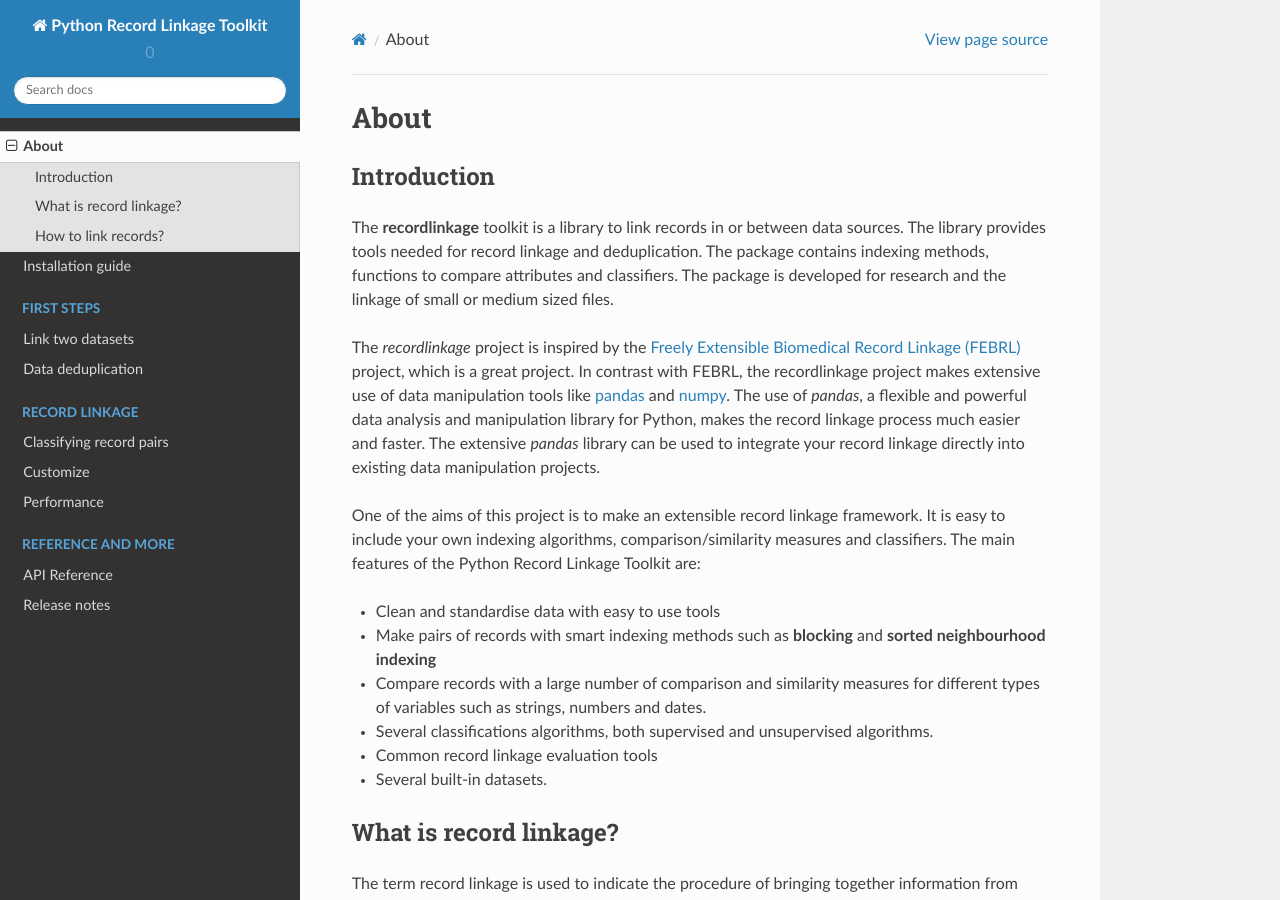
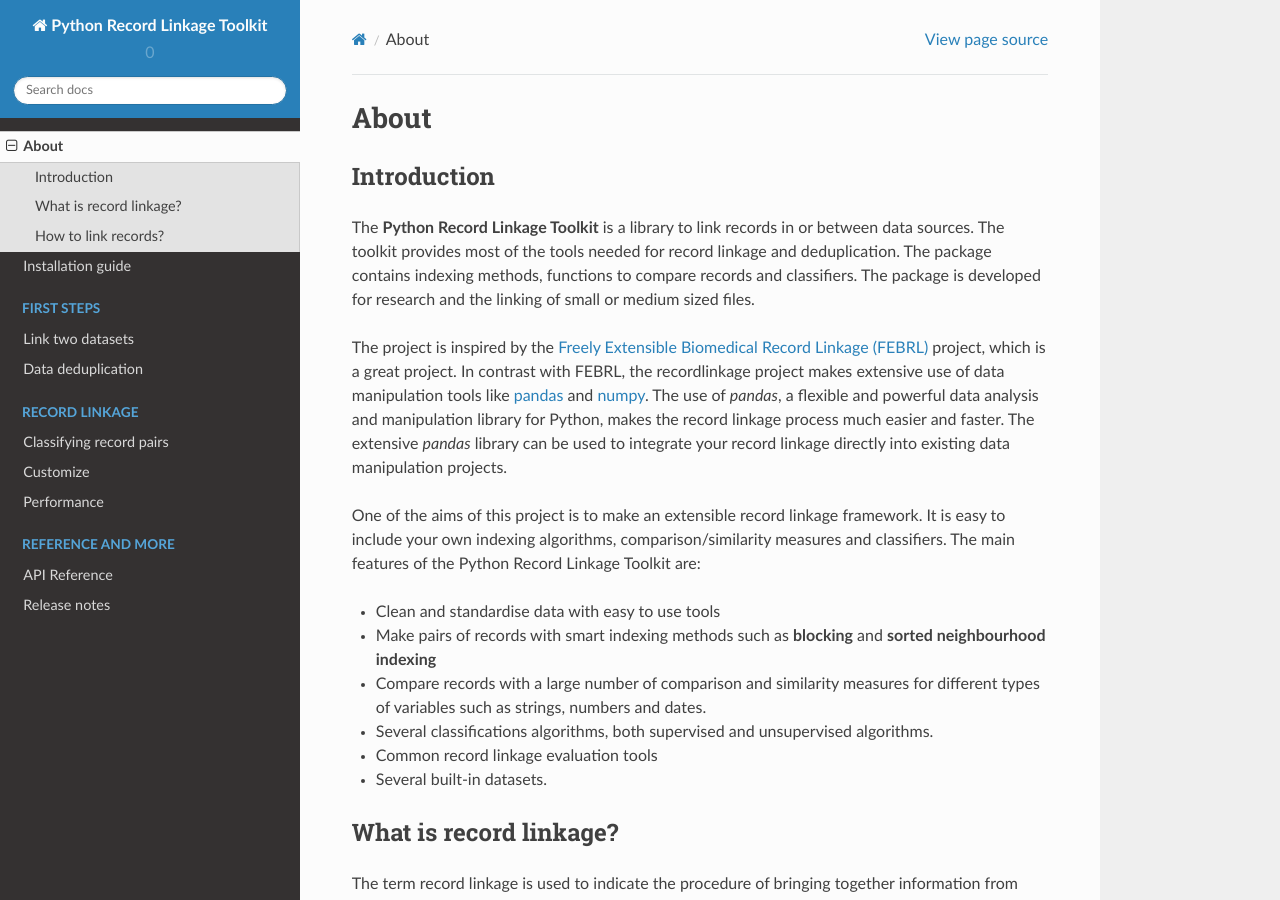
Before and after one commit to J535D165/recordlinkage, a Sphinx documentation site: the page built from docs/about.rst, in a window 1280 px wide and 900 px high. Built offline with Sphinx 7.4.7 and the Read the Docs theme 2.0.0, drawn with Linux system fonts in a browser that asks for light colours.

Commit message:
Rename toolkit

```diff
--- a/docs/about.rst
+++ b/docs/about.rst
@@ -5,13 +5,13 @@
 Introduction
 ============
 
-The **recordlinkage** toolkit is a library to link records in or between data
-sources. The library provides tools needed for record linkage and
-deduplication. The package contains indexing methods, functions to compare
-attributes and classifiers. The package is developed for research and the
-linkage of small or medium sized files.
+The **Python Record Linkage Toolkit** is a library to link records in or
+between data sources. The toolkit provides most of the tools needed for
+record linkage and deduplication. The package contains indexing methods,
+functions to compare records and classifiers. The package is developed
+for research and the linking of small or medium sized files.
 
-The *recordlinkage* project is inspired by the `Freely Extensible Biomedical
+The project is inspired by the `Freely Extensible Biomedical
 Record Linkage (FEBRL) <https://sourceforge.net/projects/febrl/>`__ project,
 which is a great project. In contrast with FEBRL, the recordlinkage project makes extensive use of data
 manipulation tools like `pandas <http://pandas.pydata.org/>`__ and `numpy <http://www.numpy.org/>`__. The use of *pandas*, a flexible and powerful data analysis and
```
